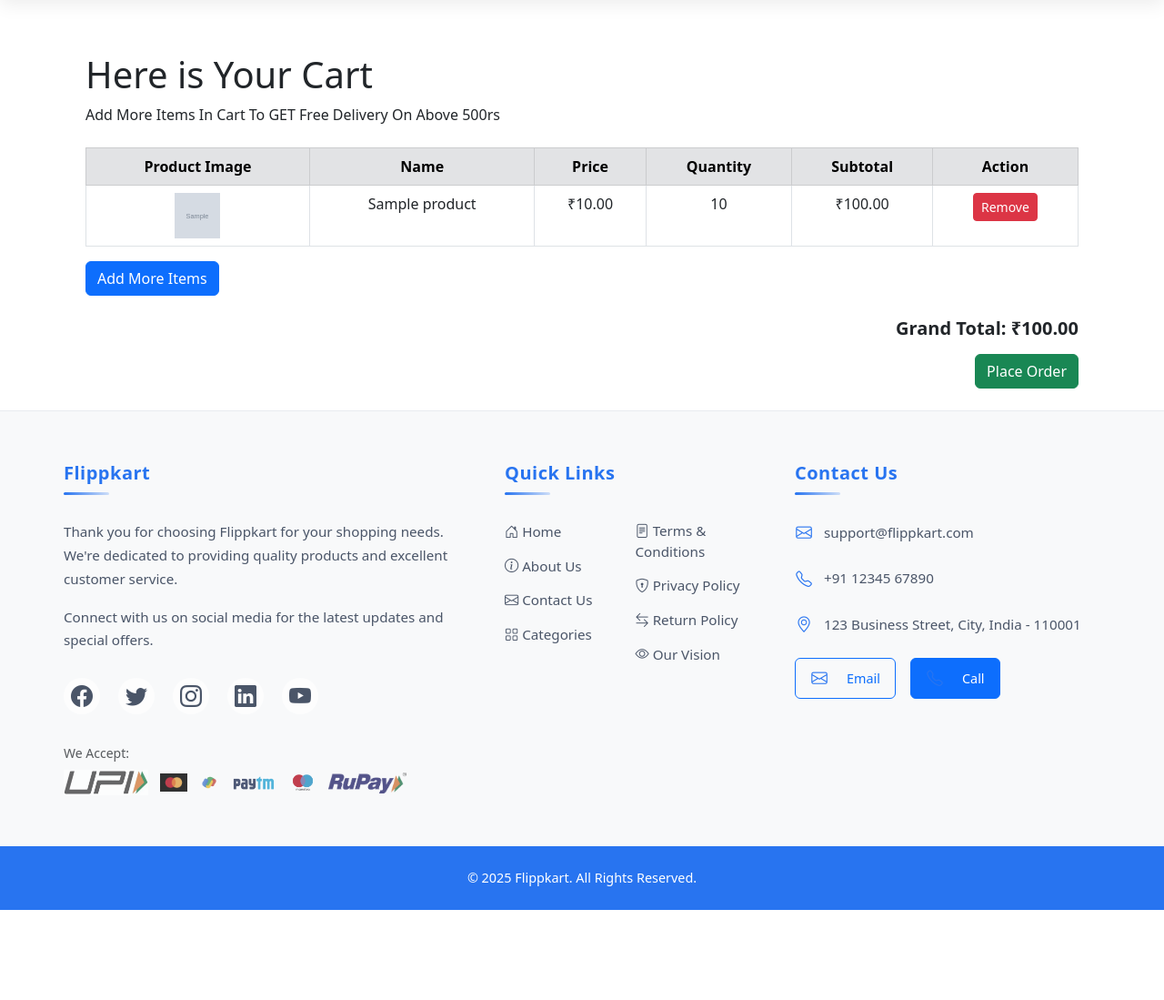
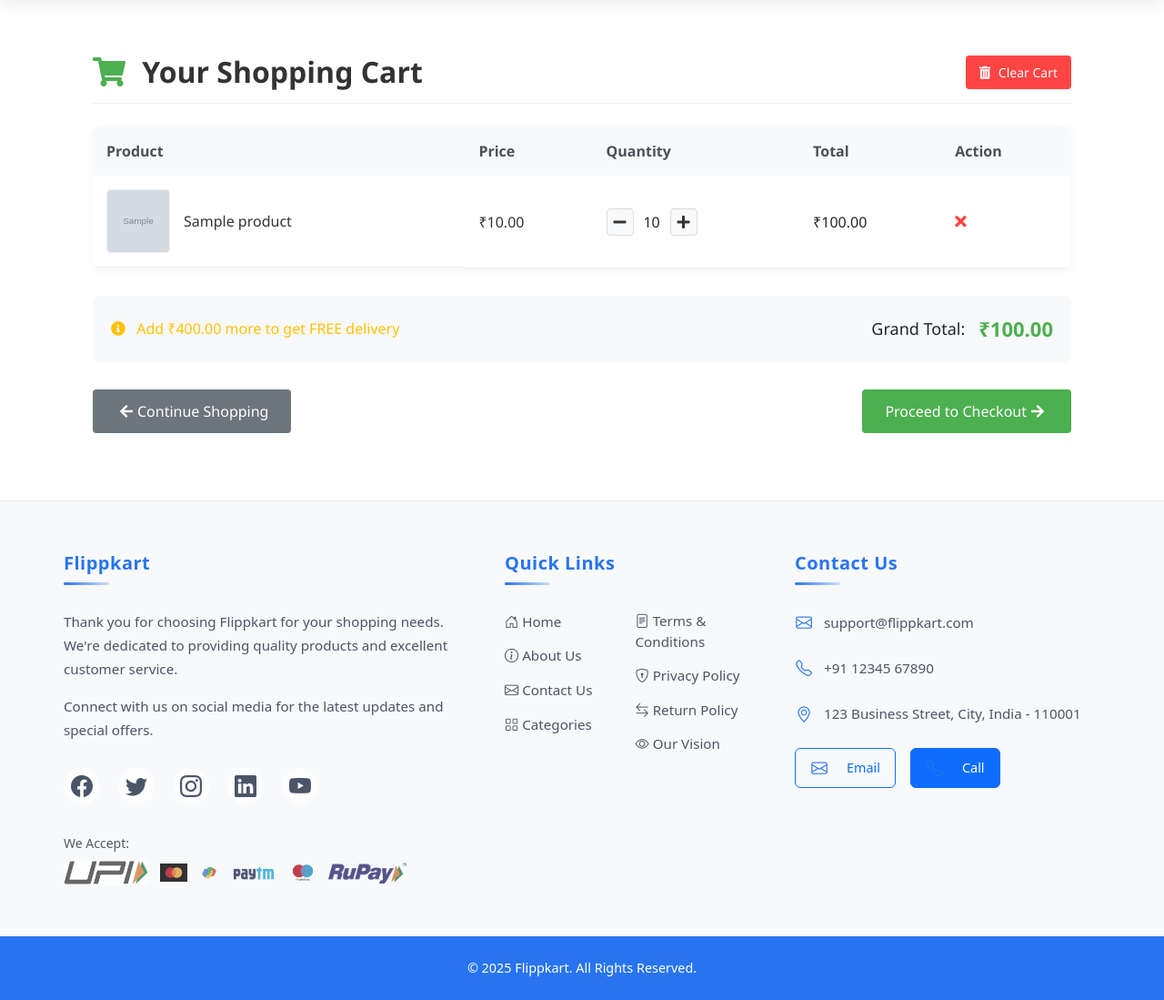
Before and after one commit to RitHub-07/Django-Repo, a Django app: page /cart/ in a window 1280 px wide. Shown: the part 70-1169 px from the top of the page at 91% size. Before the commit the page ends 1070 px from the top, so only its background shows below. Run offline with Django 5.2, Linux system fonts and the light colour scheme; a user stored in the database is signed in; tables that the repository leaves empty hold one stand-in row (values such as "Sample post"); grey boxes marked "Sample" are stand-in pictures.

Commit message:
new files

```diff
--- a/myproject/first_app/urls.py
+++ b/myproject/first_app/urls.py
@@ -39,6 +39,10 @@ urlpatterns = [
   path('remove-cart-item/<int:item_id>/', remove_cart_item, name='remove_cart_item'),
   path('checkout/', checkout_view, name='checkout'),
 
+  path('increase-quantity/<int:item_id>/', increase_quantity, name='increase_quantity'),
+  path('decrease-quantity/<int:item_id>/', decrease_quantity, name='decrease_quantity'),
+  path('clear-cart/', clear_cart, name='clear_cart'),
+
   path('return-policy/', return_policy, name='return_policy'),
 
 
--- a/myproject/first_app/views.py
+++ b/myproject/first_app/views.py
@@ -281,58 +281,108 @@ def my_orders(request):
     return render(request, 'my_orders.html')
 
 def cart_view(request):
+    if not request.user.is_authenticated:
+        messages.error(request, "Please login to view your cart")
+        return redirect('login')  # Adjust to your login URL
+
     cart, created = Cart.objects.get_or_create(user=request.user)
     cart_items = cart.items.select_related('product')
 
-    grand_total = 0
-    for item in cart_items:
-        grand_total += item.product.selling_price * item.quantity
+    grand_total = sum(item.product.selling_price * item.quantity for item in cart_items)
+    delivery_threshold = 500
+    amount_needed = max(0, delivery_threshold - grand_total)
 
     context = {
         'cart_items': cart_items,
-        'cart': cart ,
         'grand_total': grand_total,
-        }
-
+        'amount_needed': amount_needed,
+        'qualifies_for_free_delivery': grand_total >= delivery_threshold,
+    }
     return render(request, 'cart.html', context)
 
+def add_to_cart(request, product_id):
+    if not request.user.is_authenticated:
+        messages.error(request, "Please login to add items to cart")
+        return redirect('login')
 
-def add_to_cart(request,product_id):
-    product = get_object_or_404(Category_Products, id = product_id)
+    product = get_object_or_404(Category_Products, id=product_id)
     quantity = int(request.POST.get('quantity', 1))
 
     if quantity > product.quantity:
-        messages.error(request, 'Insufficient stock available.')
+        messages.error(request, 'Insufficient stock available')
         return redirect('categories_product', category_id=product.category.id)
 
-    # get or create cart for user
-    cart , created = Cart.objects.get_or_create(user=request.user)
-
-    # get or create CartItem
-
-    cartItem, created = CartItem.objects.get_or_create(product=product, cart=cart)
-    cartItem.quantity += quantity
+    cart, _ = Cart.objects.get_or_create(user=request.user)
+    item, created = CartItem.objects.get_or_create(product=product, cart=cart)
 
     if created:
-        cartItem.quantity = quantity  # First time, set it
+        item.quantity = quantity
     else:
-        cartItem.quantity += quantity  # Already exists, add to it
+        item.quantity += quantity
 
-    cartItem.save()
-
-    messages.success(request, f'{product.product_name} added to cart successfully.')
+    item.save()
+    messages.success(request, f'{product.product_name} added to cart')
     return redirect('cart')
 
+def remove_cart_item(request, item_id):
+    if not request.user.is_authenticated:
+        messages.error(request, "Please login to manage cart")
+        return redirect('login')
 
+    item = get_object_or_404(CartItem, id=item_id, cart__user=request.user)
+    item.delete()
+    messages.success(request, 'Item removed from cart')
+    return redirect('cart')
 
-def remove_cart_item(request, item_id):
-    cart_item = get_object_or_404(CartItem, id=item_id, cart__user=request.user)
-    cart_item.delete()
+def increase_quantity(request, item_id):
+    if not request.user.is_authenticated:
+        return redirect('login')
 
-    messages.success(request, 'Item removed from cart successfully.')
+    item = get_object_or_404(CartItem, id=item_id, cart__user=request.user)
+
+    if item.quantity >= item.product.quantity:
+        messages.error(request, f"Only {item.product.quantity} available in stock")
+    else:
+        item.quantity += 1
+        item.save()
+
+    return redirect('cart')
+
+def decrease_quantity(request, item_id):
+    if not request.user.is_authenticated:
+        return redirect('login')
+
+    item = get_object_or_404(CartItem, id=item_id, cart__user=request.user)
+
+    if item.quantity > 1:
+        item.quantity -= 1
+        item.save()
+    else:
+        item.delete()
+
+    return redirect('cart')
+
+def clear_cart(request):
+    if not request.user.is_authenticated:
+        messages.error(request, "Please login to manage cart")
+        return redirect('login')
+
+    cart = get_object_or_404(Cart, user=request.user)
+    cart.items.all().delete()
+    messages.success(request, "All items removed from cart")
     return redirect('cart')
 
 def checkout_view(request):
+    if not request.user.is_authenticated:
+        messages.error(request, "Please login to checkout")
+        return redirect('login')
+
+    cart = get_object_or_404(Cart, user=request.user)
+    if not cart.items.exists():
+        messages.error(request, "Your cart is empty")
+        return redirect('cart')
+
+    # Add your checkout logic here
     return render(request, 'check_out.html')
 
 def return_policy(request):
--- a/myproject/templates/cart.html
+++ b/myproject/templates/cart.html
@@ -1,89 +1,404 @@
 {% extends "base.html" %}
 {% load static %}
 
-{% block title %}Cart Page - Flippkart{% endblock %}
+{% block title %}Your Shopping Cart{% endblock %}
 
 {% block content %}
-<div class="container mt-5">
-  <h1>Here is Your Cart</h1>
-  <p>Add More Items In Cart To GET Free Delivery On Above 500rs</p>
+<div class="cart-container">
+  <div class="cart-header">
+    <h2><i class="fas fa-shopping-cart"></i> Your Shopping Cart</h2>
+    {% if cart_items %}
+    <a href="{% url 'clear_cart' %}" class="clear-cart-btn" onclick="return confirm('Are you sure you want to remove all items?');">
+      <i class="fas fa-trash-alt"></i> Clear Cart
+    </a>
+    {% endif %}
+  </div>
 
-  <table class="table table-bordered text-center mt-4">
-    <thead class="table-secondary">
+  {% if cart_items %}
+  <div class="cart-table-container">
+    <table class="cart-table">
+      <thead>
         <tr>
-        <th>Product Image</th>
-        <th>Name</th>
-        <th>Price</th>
-        <th>Quantity</th>
-        <th>Subtotal</th>
-        <th>Action</th>
+          <th class="product-col">Product</th>
+          <th class="price-col">Price</th>
+          <th class="quantity-col">Quantity</th>
+          <th class="total-col">Total</th>
+          <th class="action-col">Action</th>
         </tr>
       </thead>
       <tbody>
         {% for item in cart_items %}
         <tr>
-        <td>
-          <img src="{{ item.product.product_image.url }}" alt="{{ item.product.product_name }}" width="50" height="50">
+          <td class="product-info">
+            <img src="{{ item.product.product_image.url }}" alt="{{ item.product.product_name }}" class="product-img">
+            <span class="product-name">{{ item.product.product_name }}</span>
           </td>
-        <td>{{ item.product.product_name }}</td>
-        <td>₹{{ item.product.selling_price }}</td>
-        <td>{{ item.quantity }}</td>
-        <td class="subtotal">₹{{ item.subtotal }}</td>
-        <td>
-          <a href="{% url 'remove_cart_item' item.id %}" class="btn btn-sm btn-danger">Remove</a>
+          <td class="price">₹{{ item.product.selling_price }}</td>
+          <td class="quantity">
+            <div class="quantity-control">
+              <a href="{% url 'decrease_quantity' item.id %}" class="qty-btn minus"><i class="fas fa-minus"></i></a>
+              <span class="qty-value">{{ item.quantity }}</span>
+              <a href="{% url 'increase_quantity' item.id %}" class="qty-btn plus"><i class="fas fa-plus"></i></a>
+            </div>
           </td>
-      </tr>
-      {% empty %}
-      <tr>
-        <td colspan="6">Your cart is empty.</td>
+          <td class="total">₹{{ item.subtotal }}</td>
+          <td class="action">
+            <a href="{% url 'remove_cart_item' item.id %}" class="remove-btn" onclick="return confirm('Remove this item from cart?');">
+              <i class="fas fa-times"></i>
+            </a>
+          </td>
         </tr>
         {% endfor %}
       </tbody>
     </table>
-
-  <!-- Add More Items Button -->
-  <div class="mt-3">
-    <a href="{% url 'categories_view' %}" class="btn btn-primary">
-      Add More Items
-    </a>
   </div>
 
-  <!-- Grand Total moved to right side -->
-  <div class="row mt-4 justify-content-end">
-    <div class="col-md-4 text-end">
-      <h5><strong>Grand Total: ₹<span id="grandTotal">{{ grand_total }}</span></strong></h5>
+  <div class="cart-summary">
+    <div class="delivery-message">
+      {% if qualifies_for_free_delivery %}
+        <div class="free-delivery-msg">
+          <i class="fas fa-truck"></i> Congratulations! You qualify for FREE delivery
         </div>
+      {% else %}
+        <div class="delivery-warning">
+          <i class="fas fa-info-circle"></i> Add ₹{{ amount_needed }} more to get FREE delivery
+        </div>
+      {% endif %}
     </div>
 
-  <!-- Place Order Button -->
-  <div class="row mt-2 justify-content-end">
-    <div class="col-md-4 text-end">
-      <form method="POST" action="{% url 'checkout' %}">
-        {% csrf_token %}
-        <button type="submit" class="btn btn-success">Place Order</button>
-      </form>
+    <div class="total-section">
+      <div class="grand-total">
+        <span>Grand Total:</span>
+        <span class="amount">₹{{ grand_total }}</span>
       </div>
     </div>
   </div>
 
-<!-- JavaScript to Update Grand Total Dynamically -->
-<script>
-  document.addEventListener("DOMContentLoaded", function() {
-      let grandTotalElement = document.getElementById("grandTotal");
+  <div class="cart-actions">
+    <a href="{% url 'categories_view' %}" class="continue-btn">
+      <i class="fas fa-arrow-left"></i> Continue Shopping
+    </a>
+    <a href="{% url 'checkout' %}" class="checkout-btn">
+      Proceed to Checkout <i class="fas fa-arrow-right"></i>
+    </a>
+  </div>
 
-      function updateGrandTotal() {
-          let subtotalElements = document.querySelectorAll(".subtotal");
-          let total = 0;
+  {% else %}
+  <div class="empty-cart">
+    <div class="empty-cart-icon">
+      <i class="fas fa-shopping-cart"></i>
+    </div>
+    <h3>Your cart is empty</h3>
+    <p>Looks like you haven't added any items to your cart yet</p>
+    <a href="{% url 'categories_view' %}" class="shop-btn">
+      <i class="fas fa-store"></i> Start Shopping
+    </a>
+  </div>
+  {% endif %}
+</div>
 
-          subtotalElements.forEach(item => {
-              total += parseFloat(item.innerText.replace("₹", ""));
-          });
-
-          grandTotalElement.innerText = total.toFixed(2);
+<style>
+/* Base Styles */
+.cart-container {
+  max-width: 1200px;
+  margin: 30px auto;
+  padding: 20px;
+  font-family: 'Segoe UI', Tahoma, Geneva, Verdana, sans-serif;
 }
 
-      updateGrandTotal();
-  });
-</script>
+/* Header Styles */
+.cart-header {
+  display: flex;
+  justify-content: space-between;
+  align-items: center;
+  margin-bottom: 25px;
+  padding-bottom: 15px;
+  border-bottom: 1px solid #eee;
+}
 
+.cart-header h2 {
+  color: #333;
+  font-weight: 600;
+  margin: 0;
+}
+
+.cart-header h2 i {
+  margin-right: 10px;
+  color: #4CAF50;
+}
+
+.clear-cart-btn {
+  background-color: #ff4444;
+  color: white;
+  padding: 8px 15px;
+  border-radius: 4px;
+  text-decoration: none;
+  font-size: 14px;
+  transition: all 0.3s;
+}
+
+.clear-cart-btn:hover {
+  background-color: #cc0000;
+}
+
+.clear-cart-btn i {
+  margin-right: 5px;
+}
+
+/* Table Styles */
+.cart-table-container {
+  overflow-x: auto;
+  margin-bottom: 30px;
+  box-shadow: 0 2px 10px rgba(0,0,0,0.05);
+  border-radius: 8px;
+}
+
+.cart-table {
+  width: 100%;
+  border-collapse: collapse;
+}
+
+.cart-table th {
+  background-color: #f8f9fa;
+  padding: 15px;
+  text-align: left;
+  font-weight: 600;
+  color: #495057;
+}
+
+.cart-table td {
+  padding: 15px;
+  vertical-align: middle;
+  border-bottom: 1px solid #eee;
+}
+
+.product-info {
+  display: flex;
+  align-items: center;
+}
+
+.product-img {
+  width: 70px;
+  height: 70px;
+  object-fit: cover;
+  border-radius: 4px;
+  margin-right: 15px;
+  border: 1px solid #eee;
+}
+
+.product-name {
+  font-weight: 500;
+  color: #333;
+}
+
+.price {
+  font-weight: 500;
+  color: #333;
+}
+
+/* Quantity Controls */
+.quantity-control {
+  display: flex;
+  align-items: center;
+}
+
+.qty-btn {
+  display: inline-flex;
+  align-items: center;
+  justify-content: center;
+  width: 30px;
+  height: 30px;
+  background-color: #f8f9fa;
+  border: 1px solid #ddd;
+  color: #333;
+  text-decoration: none;
+  border-radius: 4px;
+  transition: all 0.2s;
+}
+
+.qty-btn:hover {
+  background-color: #e9ecef;
+}
+
+.qty-value {
+  margin: 0 10px;
+  min-width: 20px;
+  text-align: center;
+}
+
+/* Action Buttons */
+.remove-btn {
+  color: #ff4444;
+  font-size: 18px;
+  transition: all 0.2s;
+}
+
+.remove-btn:hover {
+  color: #cc0000;
+}
+
+/* Summary Section */
+.cart-summary {
+  display: flex;
+  justify-content: space-between;
+  align-items: center;
+  margin: 30px 0;
+  padding: 20px;
+  background-color: #f8f9fa;
+  border-radius: 8px;
+}
+
+.delivery-message {
+  flex: 1;
+}
+
+.free-delivery-msg {
+  color: #28a745;
+  font-weight: 500;
+}
+
+.delivery-warning {
+  color: #ffc107;
+  font-weight: 500;
+}
+
+.delivery-message i {
+  margin-right: 8px;
+}
+
+.grand-total {
+  display: flex;
+  align-items: center;
+  font-size: 18px;
+}
+
+.grand-total span:first-child {
+  margin-right: 15px;
+  font-weight: 500;
+}
+
+.amount {
+  font-size: 22px;
+  font-weight: 600;
+  color: #4CAF50;
+}
+
+/* Action Buttons */
+.cart-actions {
+  display: flex;
+  justify-content: space-between;
+  margin-top: 30px;
+}
+
+.continue-btn, .checkout-btn, .shop-btn {
+  padding: 12px 25px;
+  border-radius: 4px;
+  text-decoration: none;
+  font-weight: 500;
+  transition: all 0.3s;
+  display: inline-flex;
+  align-items: center;
+}
+
+.continue-btn {
+  background-color: #6c757d;
+  color: white;
+}
+
+.continue-btn:hover {
+  background-color: #5a6268;
+}
+
+.checkout-btn {
+  background-color: #4CAF50;
+  color: white;
+}
+
+.checkout-btn:hover {
+  background-color: #3d8b40;
+}
+
+.cart-actions i {
+  margin: 0 5px;
+}
+
+/* Empty Cart Styles */
+.empty-cart {
+  text-align: center;
+  padding: 50px 20px;
+  background-color: #f8f9fa;
+  border-radius: 8px;
+  margin: 30px 0;
+}
+
+.empty-cart-icon {
+  font-size: 50px;
+  color: #6c757d;
+  margin-bottom: 20px;
+}
+
+.empty-cart h3 {
+  color: #333;
+  margin-bottom: 10px;
+}
+
+.empty-cart p {
+  color: #6c757d;
+  margin-bottom: 20px;
+}
+
+.shop-btn {
+  background-color: #4CAF50;
+  color: white;
+  padding: 12px 25px;
+}
+
+.shop-btn:hover {
+  background-color: #3d8b40;
+}
+
+/* Responsive Adjustments */
+@media (max-width: 768px) {
+  .cart-header {
+    flex-direction: column;
+    align-items: flex-start;
+  }
+
+  .clear-cart-btn {
+    margin-top: 15px;
+  }
+
+  .cart-summary {
+    flex-direction: column;
+    align-items: flex-start;
+  }
+
+  .grand-total {
+    margin-top: 15px;
+  }
+
+  .cart-actions {
+    flex-direction: column;
+    gap: 10px;
+  }
+
+  .continue-btn, .checkout-btn {
+    width: 100%;
+    justify-content: center;
+  }
+
+  .product-info {
+    flex-direction: column;
+    align-items: flex-start;
+  }
+
+  .product-img {
+    margin-bottom: 10px;
+    margin-right: 0;
+  }
+}
+</style>
+
+<!-- Font Awesome for icons -->
+<link rel="stylesheet" href="https://cdnjs.cloudflare.com/ajax/libs/font-awesome/5.15.4/css/all.min.css">
 {% endblock %}
--- a/myproject/templates/home.html
+++ b/myproject/templates/home.html
@@ -101,7 +101,7 @@
             </div>
             <div class="mt-auto">
               <a href="{% url 'categories_product' product.category.id %}" class="btn btn-add-to-cart w-100">
-                <i class="fas fa-shopping-cart me-2"></i> Add to Cart
+                <i class="fas fa-shopping-cart me-2"></i> View More
               </a>
             </div>
           </div>
```
Lines whose indentation alone changed are shown as unchanged.
